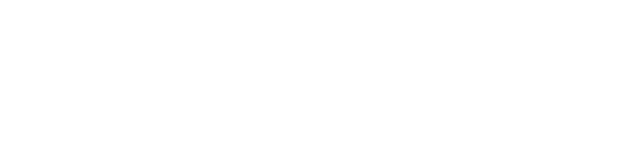
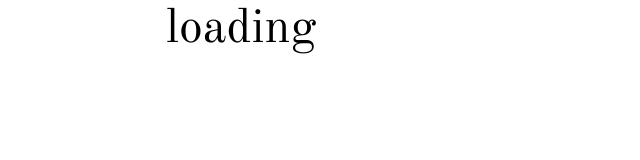
Before and after one commit to drichert/ff-voc, a plain HTML site: page www/index.html in a window 1280 px wide. Shown: the whole page, without its empty margins (0-640 px from the left). Drawn offline with nearby package versions, Linux system fonts and the light colour scheme.

Commit message:
presentation tweaks

```diff
--- a/www/index.html
+++ b/www/index.html
@@ -4,15 +4,20 @@
   <style>
     * {
       font-family: "Old Standard TT", serif;
+      font-size: 16px;
     }
     .content-block {
       margin: auto;
-      margin-top: 120px;
-      width: 50%;
+      /* margin-top: 120px; */
+      margin-top: -10px;
 
-      font-size: 2em;
-      /* line-height: 1em; */
-      /* text-align: justify; */
+      width: 75%;
+      height: 100%;
+
+      font-size: 3em;
+      line-height: 133%;
+
+      text-align: justify;
       overflow: hidden;
     }
   </style>
@@ -28,7 +33,9 @@
   </script>
 
 <body>
-  <div id="main" class="content-block"></div>
+  <div id="main" class="content-block">
+    loading<span class="loading"></span>
+  </div>
 
   <script src="js/reconnecting-websocket.min.js"></script>
   <script src="js/site.js"></script>
```
